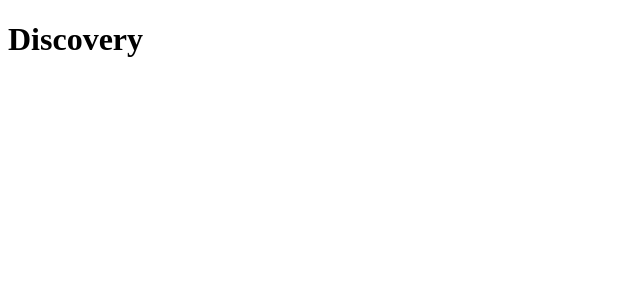
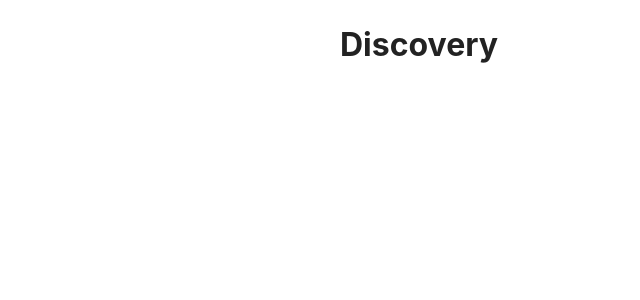
Before and after one commit to dvrylc/discovery-old, a React (Create React App) app: page / in a window 1280 px wide. Shown: the top 300 px of the page, without its empty margins (0-640 px from the left). Built offline with nearby package versions, Linux system fonts and the light colour scheme.

Commit message:
Added nav component

```diff
--- a/public/index.html
+++ b/public/index.html
@@ -19,6 +19,8 @@
       work correctly both with client-side routing and a non-root public URL.
       Learn how to configure a non-root public URL by running `npm run build`.
     -->
+    <link rel="stylesheet" href="https://cdnjs.cloudflare.com/ajax/libs/normalize/7.0.0/normalize.min.css">
+
     <title>Discovery</title>
   </head>
   <body>
--- a/src/styles/index.css
+++ b/src/styles/index.css
@@ -1,3 +1,43 @@
+* {
+  box-sizing: border-box;
+}
+
 body {
+  width: 100%;
+  max-width: 600px;
+  margin: 0 auto;
 
+  color: #222;
+  font-family: -apple-system, BlinkMacSystemFont, "Helvetica Neue", "Lucida Grande", sans-serif;
+  font-weight: 400;
+  font-size: 1em;
+  line-height: 1.5;
 }
+
+a {
+  color: #06678F;
+  text-decoration: none;
+}
+a:hover {
+  color: #5094b0;
+}
+
+nav {
+  padding: 10px;
+  border-bottom: 1px solid #ccc;
+}
+nav h1 {
+  display: inline-block;
+  color: #222;
+  font-size: 1em;
+  font-weight: 500;
+  margin: 0 0.5em 0 0;
+}
+nav p {
+  display: inline-block;
+  color: #ccc;
+  margin: 0;
+}
+nav a:last-child {
+  float: right;
+}
```
Also changed, not shown: src/components/Nav.js (added, +21 -0 lines).
